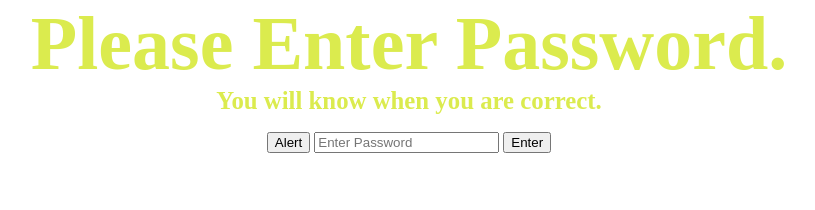
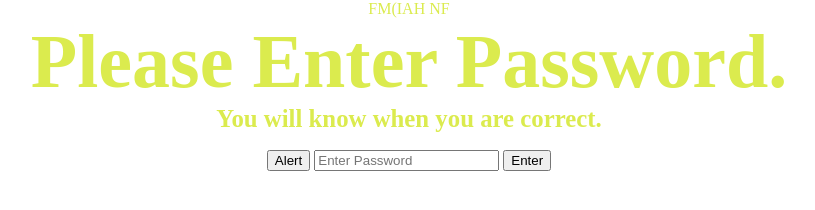
Before and after one commit to JustMarcus/R-T, a plain HTML site: page index.html in a window 1280 px wide. Shown: the whole page, without its empty margins (231-1046 px from the left). Drawn offline with Linux system fonts and the light colour scheme.

Commit message:
Update index.html

```diff
--- a/index.html
+++ b/index.html
@@ -1,7 +1,7 @@
 <!DOCTYPE html>
 <html lang="en">
 
-
+ FM(IAH NF
 
 <head>
 	<meta charset="UTF-8">
```
